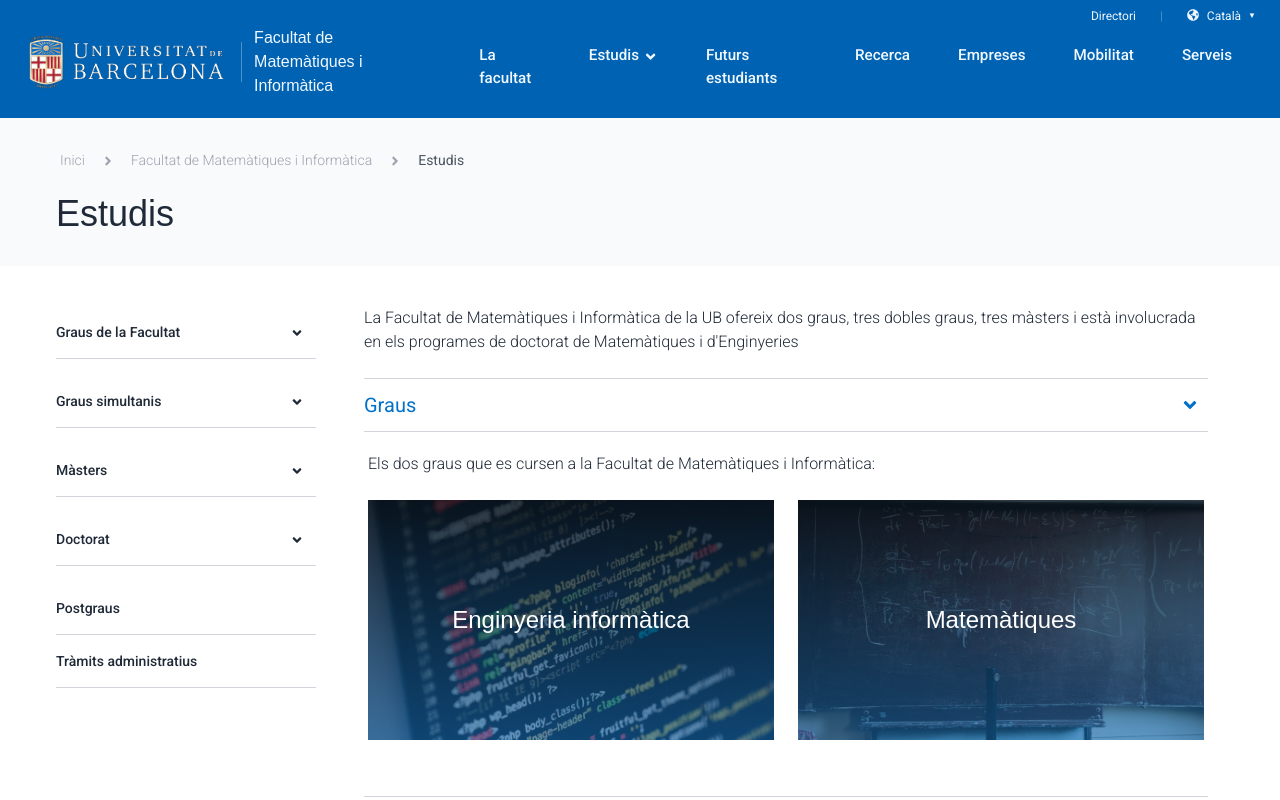
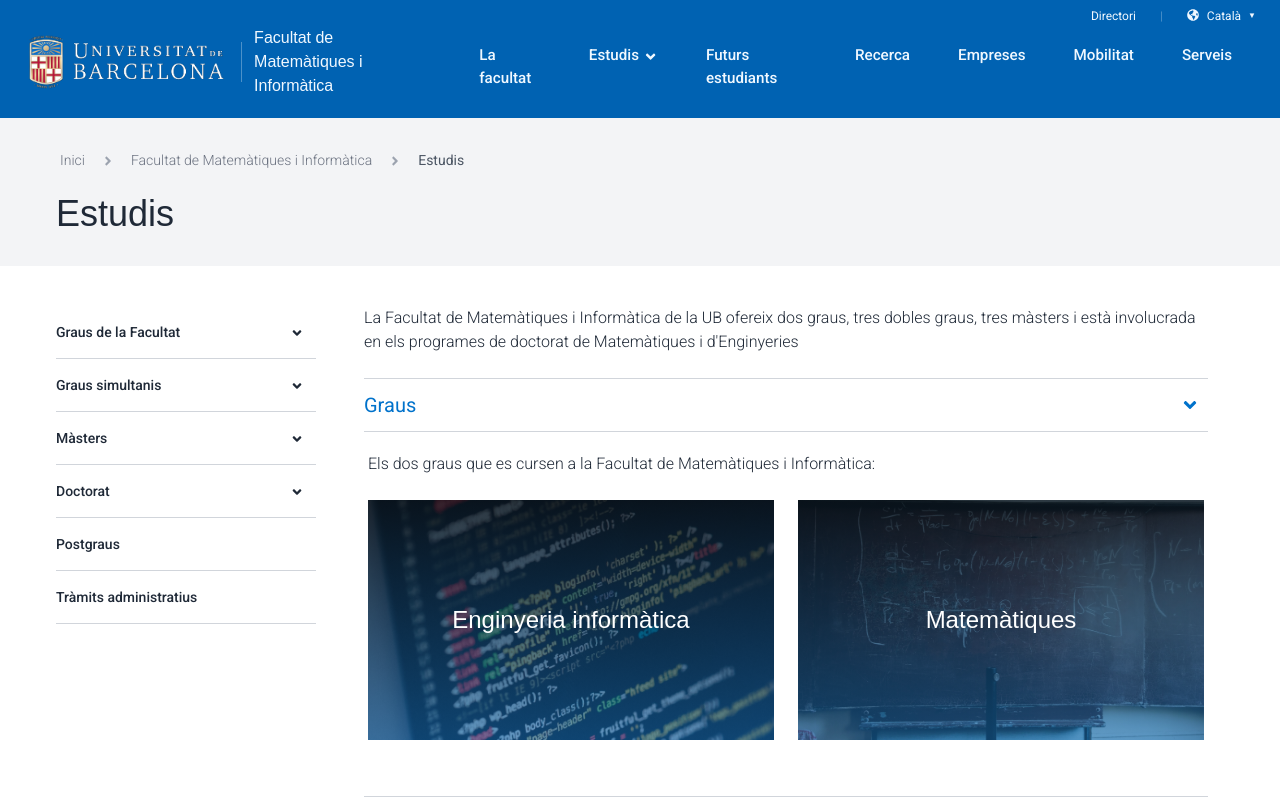
Before and after one commit to Lordeblader/mat.ub.edu, a Next.js app: page /estudis in a window 1280 px wide. Shown: the top 800 px of the page. Built offline with nearby package versions, Linux system fonts and the light colour scheme; a web font is replaced by a local one.

Commit message:
build: revert to usual build

```diff
--- a/next.config.js
+++ b/next.config.js
@@ -1,7 +1,6 @@
 /** @type {import('next').NextConfig} */
 const nextConfig = {
   reactStrictMode: true,
-  output: 'export',
   images: {
     unoptimized: true,
   },
--- a/src/components/Header.tsx
+++ b/src/components/Header.tsx
@@ -18,8 +18,8 @@ export interface BreadcrumbLink {
 const Header = ({ title, subtitle, breadcrumbs }: HeaderProps) => {
   return (
     <>
-      <div className="bg-gray-50 px-6 md:px-10 lg:px-14 py-8">
-        <div className="text-sm text-gray-400 mb-6 ml-1">
+      <div className="bg-gray-100 px-6 md:px-10 lg:px-14 py-8">
+        <div className="text-sm text-gray-500 mb-6 ml-1">
           {breadcrumbs.map((value: BreadcrumbLink, index) => (
             <span key={index}>
               {value.url ? (
--- a/src/components/SideMenu.tsx
+++ b/src/components/SideMenu.tsx
@@ -39,7 +39,7 @@ const SideMenu = ({ items, className, children, ...props }: SideMenuProps) => {
                           </div>
                         </div>
                       </DisclosureButton>
-                      <div className="overflow-hidden py-2">
+                      <div className="overflow-hidden">
                         <Transition
                           show={open}
                           enter="transition-[max-height] duration-300 ease-in"
```
Also changed, not shown: 1 other file (tests, documents, lock files or other folders).
